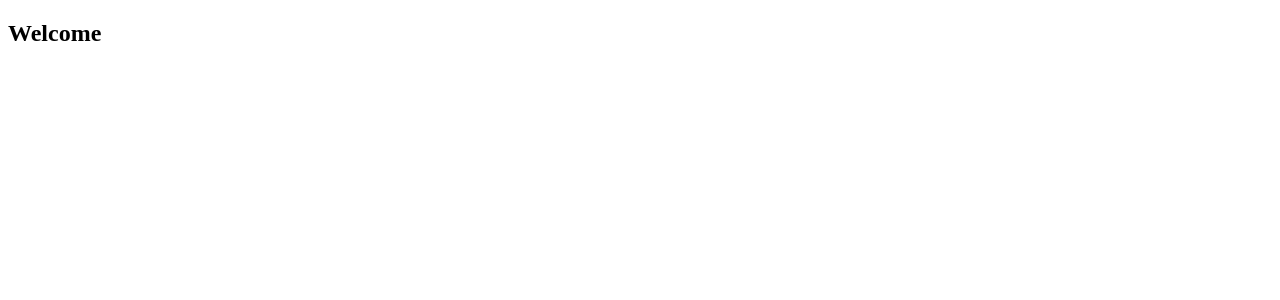
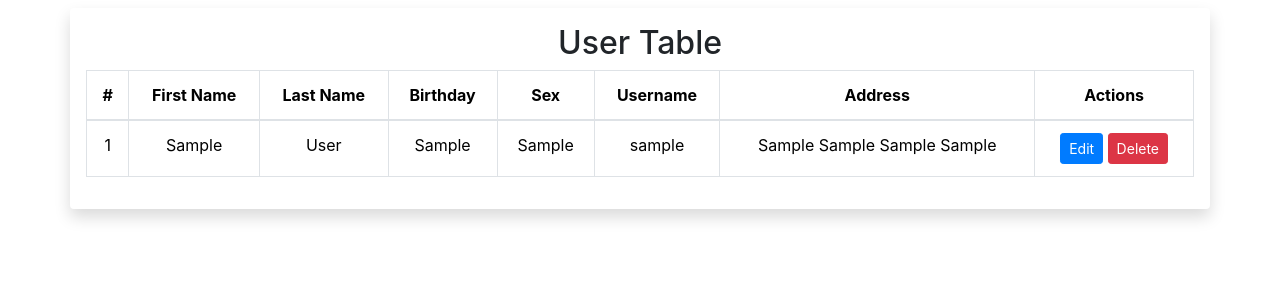
Before and after one commit to nilsmartija/PHP, a PHP site: page / in a window 1280 px wide. Before the commit the part shown is almost empty. Shown: the top 300 px of the page. Run offline with PHP 8.4, Linux system fonts and the light colour scheme; tables that the repository leaves empty or names only in its code hold one stand-in row (values such as "Sample post"); some libraries are stand-ins or nearby versions.

Commit message:
added delete function

```diff
--- a/classes/database.php
+++ b/classes/database.php
@@ -38,4 +38,29 @@ return  $con->query($query)->fetch();
         return $con->prepare("INSERT INTO user_address (user_id, user_add_city, user_add_province, user_add_street, user_add_barangay) VALUES (?, ?, ?, ?, ?)")
             ->execute([$user_id, $city, $province, $street, $barangay]);
     }
+
+    function view ()
+    {
+        $con = $this->opencon();
+        return $con->query("SELECT user.user_id, user.username, user.passwords, user.firstname, user.lastname, user.birthday, user.sex, CONCAT(user_address.user_add_street,' ', user_address.user_add_barangay,' ', user_address.user_add_city,' ', user_address.user_add_province) AS address FROM user JOIN user_address ON user.user_id=user_address.user_id;")
+        ->fetchALL();
+    }
+    function delete($id)
+    {
+        try {
+            $con = $this->opencon();
+            $con->beginTransaction();
+
+            $qeury = $con->prepare("DELETE FROM user_address WHERE user_id =?");
+            $qeury->execute([$id]);
+
+            $query2 = $con->prepare("DELETE FROM user WHERE user_id =?");
+
+            $con->commit();
+            return true;
+        } catch(PDOException $e) {
+            $con->rollBack();
+            return false;
+        }
+    }
 }
--- a/index.php
+++ b/index.php
@@ -1,11 +1,90 @@
+<?php
+require_once('classes/database.php');
+$con = new database();
+
+if(isset($_POST['delete'])) {
+  $id = $_POST['id'];
+  if($con->delete($id)) {
+    header('location:index.php');
+  } else {
+    echo "Something went wrong.";
+  }
+}
+?>
 <!DOCTYPE html>
 <html lang="en">
 <head>
-    <meta charset="UTF-8">
-    <meta name="viewport" content="width=device-width, initial-scale=1.0">
-    <title>Document</title>
+  <meta charset="UTF-8">
+  <meta name="viewport" content="width=device-width, initial-scale=1.0">
+  <title>Welcome!</title>
+  <link rel="stylesheet" href="./bootstrap-5.3.3-dist/css/bootstrap.css">
+  <!-- Bootstrap CSS -->
+  <link href="https://stackpath.bootstrapcdn.com/bootstrap/4.5.2/css/bootstrap.min.css" rel="stylesheet">
+  <!-- For Icons -->
+  <link rel="stylesheet" href="https://cdnjs.cloudflare.com/ajax/libs/font-awesome/5.15.4/css/all.min.css">
+<link rel="stylesheet" href="./includes/style.css">
 </head>
 <body>
-    <h2>Welcome</h2>
+
+<div class="container user-info rounded shadow p-3 my-2">
+<h2 class="text-center mb-2">User Table</h2>
+  <div class="table-responsive text-center">
+    <table class="table table-bordered">
+      <thead>
+        <tr>
+          <th>#</th>
+          <th>First Name</th>
+          <th>Last Name</th>
+          <th>Birthday</th>
+          <th>Sex</th>
+          <th>Username</th>
+          <th>Address</th>
+          <th>Actions</th>
+        </tr>
+      </thead>
+      <tbody>
+
+      <?php
+        $counter = 1;
+        $data = $con->view();
+        foreach ($data as $rows) {
+        ?>
+
+        <tr>
+          <td><?php echo $counter++?></td>
+          <td><?php echo $rows['firstname'];?></td>
+          <td><?php echo $rows['lastname'];?></td>
+          <td><?php echo $rows['birthday'];?></td>
+          <td><?php echo $rows['sex'];?></td>
+          <td><?php echo $rows['username'];?></td>
+          <td><?php echo $rows['address'];?></td>
+          <td>
+          <a href="#" class="btn btn-primary btn-sm">Edit</a>
+        <!-- Delete button -->
+        <form method="POST" style="display: inline;">
+            <input type="hidden" name="id" value="<?php echo $rows ['user_id'];?>">
+            <input type="submit" value="Delete" name="delete" class="btn btn-danger btn-sm" onclick="return confirm('Are you sure you want to delete this user?')">
+        </form>
+          </td>
+        </tr>
+        <?php
+        }
+        ?>
+
+        <!-- Add more rows for additional users -->
+      </tbody>
+    </table>
+  </div>
+</div>
+</div>
+
+<!-- Bootstrap JS and dependencies -->
+<script src="https://code.jquery.com/jquery-3.5.1.slim.min.js"></script>
+<script src="https://cdn.jsdelivr.net/npm/@popperjs/core@2.5.4/dist/umd/popper.min.js"></script>
+<script src="https://stackpath.bootstrapcdn.com/bootstrap/4.5.2/js/bootstrap.min.js"></script>
+<script src="./bootstrap-5.3.3-dist/js/bootstrap.js"></script>
+<!-- Bootsrap JS na nagpapagana ng danger alert natin -->
+<script src="https://cdn.jsdelivr.net/npm/bootstrap@5.3.0-alpha1/dist/js/bootstrap.bundle.min.js"></script>
+
 </body>
 </html>
```
